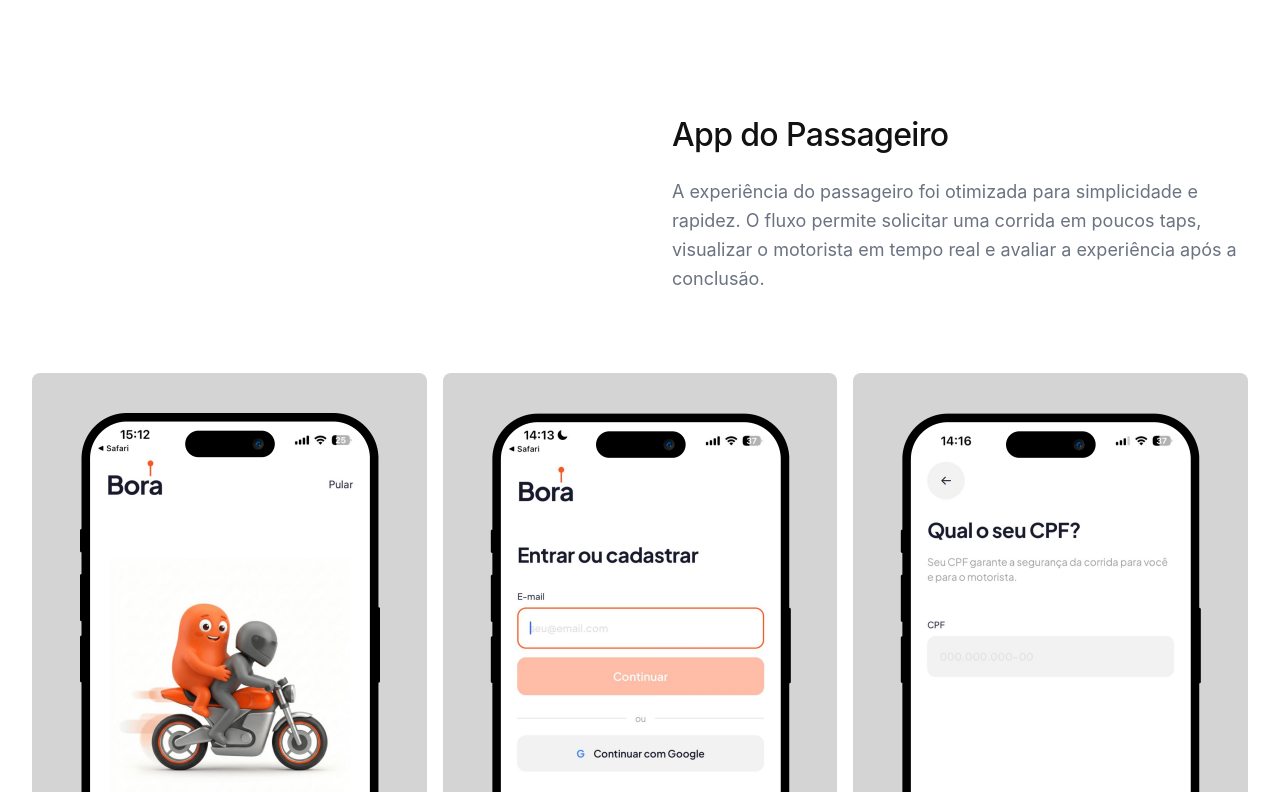
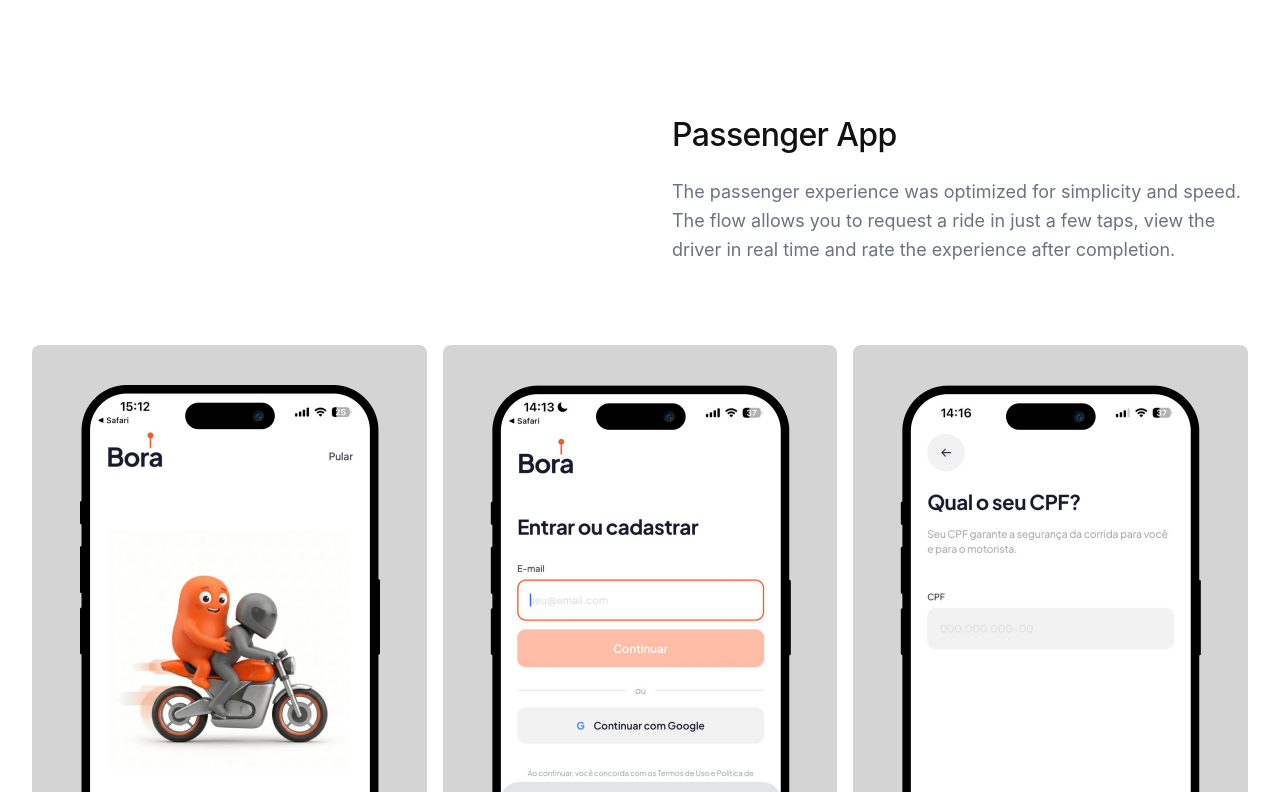
Before and after one commit to hugomattus/portfolio-app, a Next.js app: page /projects/Bora in a window 1280 px wide. Shown: the part 2248-3040 px from the top of the page. Built offline with nearby package versions, Linux system fonts and the light colour scheme; a web font is replaced by a local one.

Commit message:
fix: refactor getProjectTranslation to use getNestedValue for improved readability

```diff
--- a/app/projects/[slug]/page.tsx
+++ b/app/projects/[slug]/page.tsx
@@ -18,9 +18,13 @@
   const [isExiting, setIsExiting] = useState(false);
   const heroImageRef = useRef<HTMLImageElement>(null);
 
+  const getNestedValue = (obj: any, path: string) => {
+    return path.split('.').reduce((acc, part) => acc?.[part], obj);
+  };
+
   const getProjectTranslation = (key: string) => {
     const projectTranslations = (translations as any)[language]?.projects?.[(project?.slug as any)];
-    return (projectTranslations as any)?.[key] || (project as any)?.[key];
+    return getNestedValue(projectTranslations, key) || getNestedValue(project, key);
   };
 
   const getOtherProjectTranslation = (slug: string, key: string) => {
```
